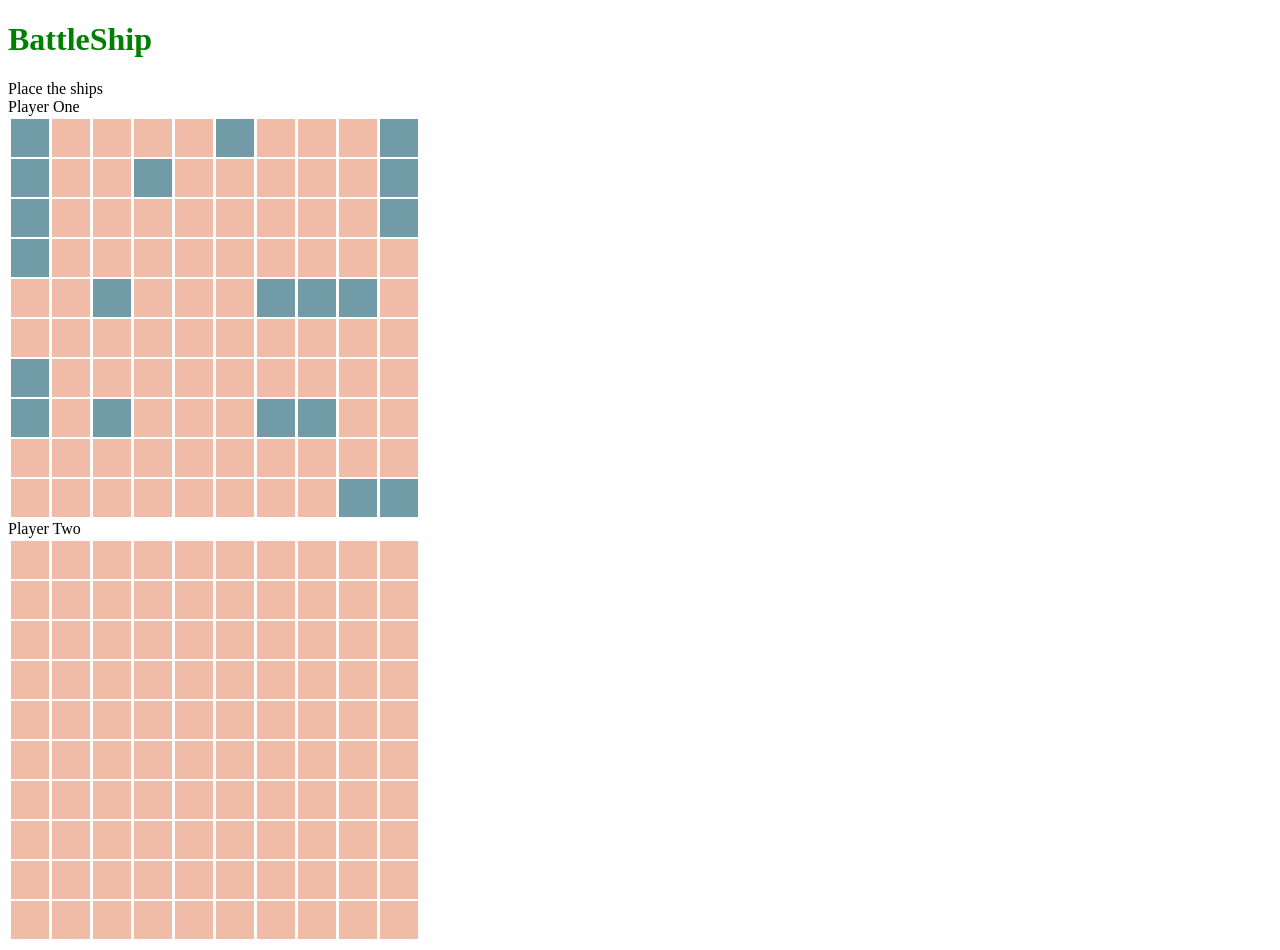
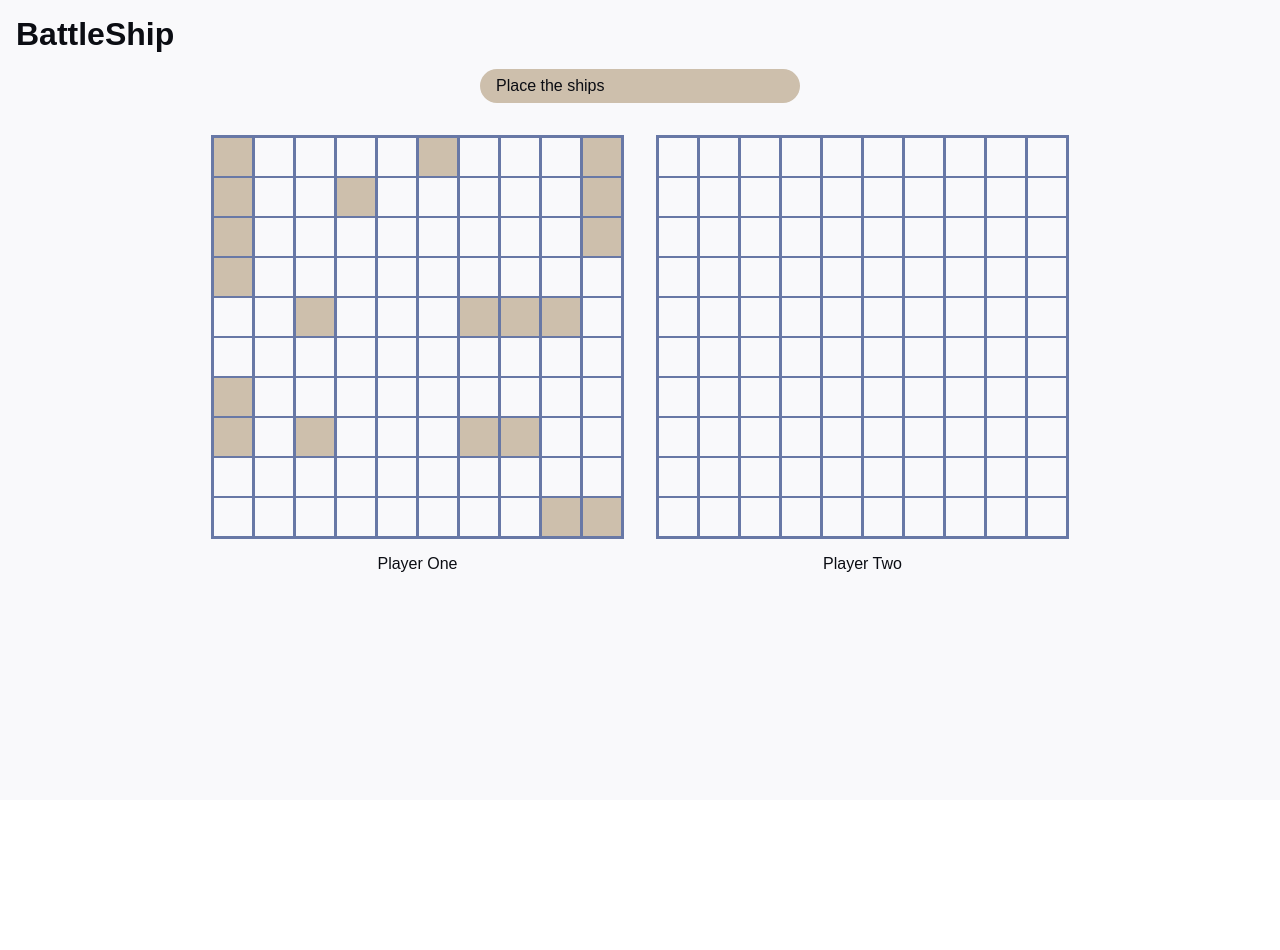
Before and after one commit to JosephDuvvani/battleship, a website built with webpack: page src/template.html in a window 1280 px wide. After the commit the page ends 800 px from the top, so only its background shows below. Built offline with nearby package versions, Linux system fonts and the light colour scheme.

Commit message:
Setup page layout, and add fonts and color

```diff
--- a/src/styles.css
+++ b/src/styles.css
@@ -1,9 +1,85 @@
+:root {
+    --text: hsl(225, 25%, 6%);
+    --background: hsl(220, 27%, 98%);
+    --primary: hsl(225, 26%, 53%);
+    --secondary: hsl(34, 25%, 74%);
+    --accent: hsl(88, 26%, 63%);
+
+    --clr-missed: hsl(220, 27%, 85%);
+    --clr-hit: hsl(0, 100%, 58%);
+}
+
 * {
     box-sizing: border-box;
 }
 
+h1 {
+    margin: 0;
+    padding: 0;
+    font-size: inherit;
+    font-weight: inherit;
+}
+
+body {
+    margin: 0;
+    padding: 0;
+    font-family: sans-serif;
+    color: var(--text);
+}
+
+.main-container {
+    display: grid;
+    grid-auto-rows: min-content;
+    min-height: 100svh;
+    min-width: 100%;
+    padding: 1rem;
+    background-color: var(--background);
+}
+
 .title {
-    color: green;
+    font-size: 2rem;
+    font-weight: 700;
+}
+
+.play-call-container {
+    display: grid;
+    justify-items: center;
+    margin: 1rem 0 2rem 0;
+}
+
+.play-call {
+    background-color: var(--secondary);
+    padding: .5rem 1rem;
+    min-width: 20rem;
+    border-radius: 50vh;
+}
+
+.players-container {
+    display: grid;
+    grid-auto-flow: column;
+    gap: 2rem;
+}
+
+.player {
+    display: grid;
+}
+
+.players-container .player-1 {
+    justify-self: end;
+}
+.players-container .player-2 {
+    justify-self: start;
+}
+
+.player-title {
+    display: grid;
+    justify-items: center;
+    order: 1;
+    margin: 1rem;
+}
+
+.battlefield-table {
+    background-color: var(--primary);
 }
 
 .battlefield-row {
@@ -20,17 +96,17 @@
 }
 
 .battlefield-cell_empty {
-    background-color: #f0bca8;
+    background-color: var(--background);
 }
 .battlefield-cell_ship {
-    background-color: #719ca7;;
+    background-color: var(--secondary);
 }
 .battlefield-cell_missed {
-    background-color: hsla(17, 71%, 80%, 0.5);
+    background-color: var(--clr-missed);
 }
 .battlefield-cell_hit {
-    background-color: hsl(0, 96%, 36%);
+    background-color: var(--clr-hit);
 }
 .battlefield-cell_cover {
-    background-color: #f0bca8;
+    background-color: var(--background);
 }
--- a/src/template.html
+++ b/src/template.html
@@ -12,18 +12,18 @@
       </div>
 
       <div class="play-call-container">
-        <div class="play-call"><span>Place the ships</span></div>
+        <div class="play-call"><span id="play-call-message">Place the ships</span></div>
       </div>
 
       <div class="players-container">
-        <div class="player-1">
+        <div class="player-1 player">
           <div class="player-title">
             <span id="player-1-title">Player One</span>
           </div>
           <div class="grid-container"></div>
         </div>
 
-        <div class="player-2">
+        <div class="player-2 player">
           <div class="player-title">
             <span id="player-2-title">Player Two</span>
           </div>
```
